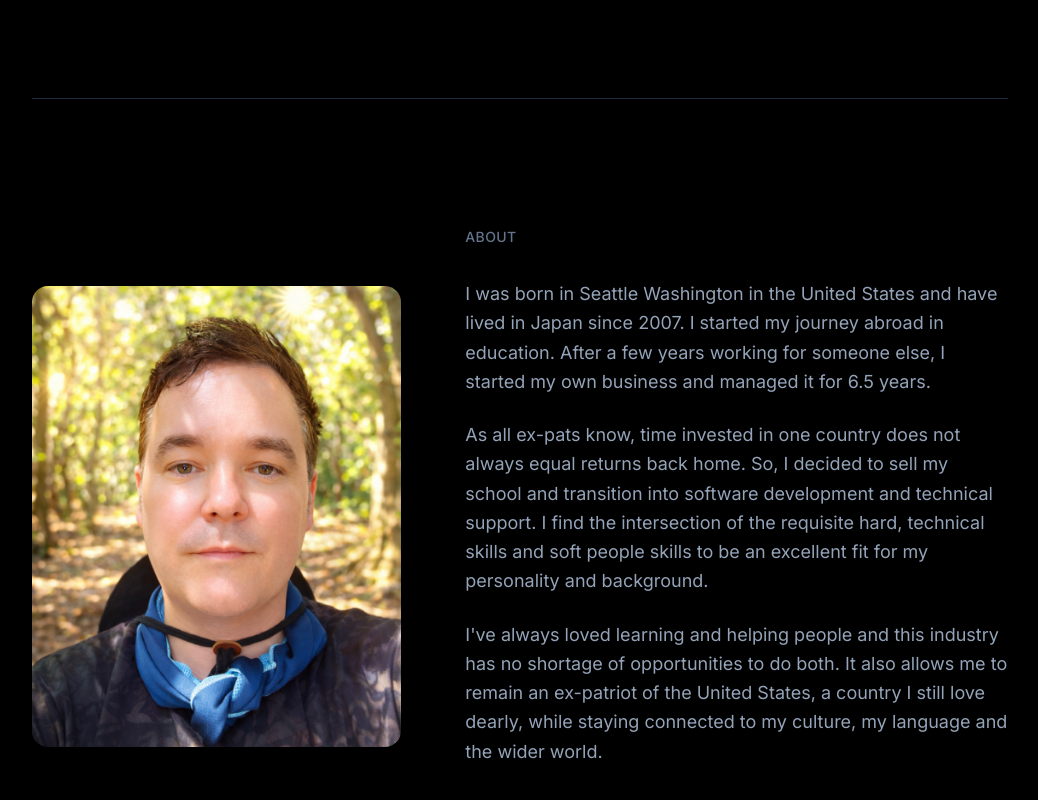
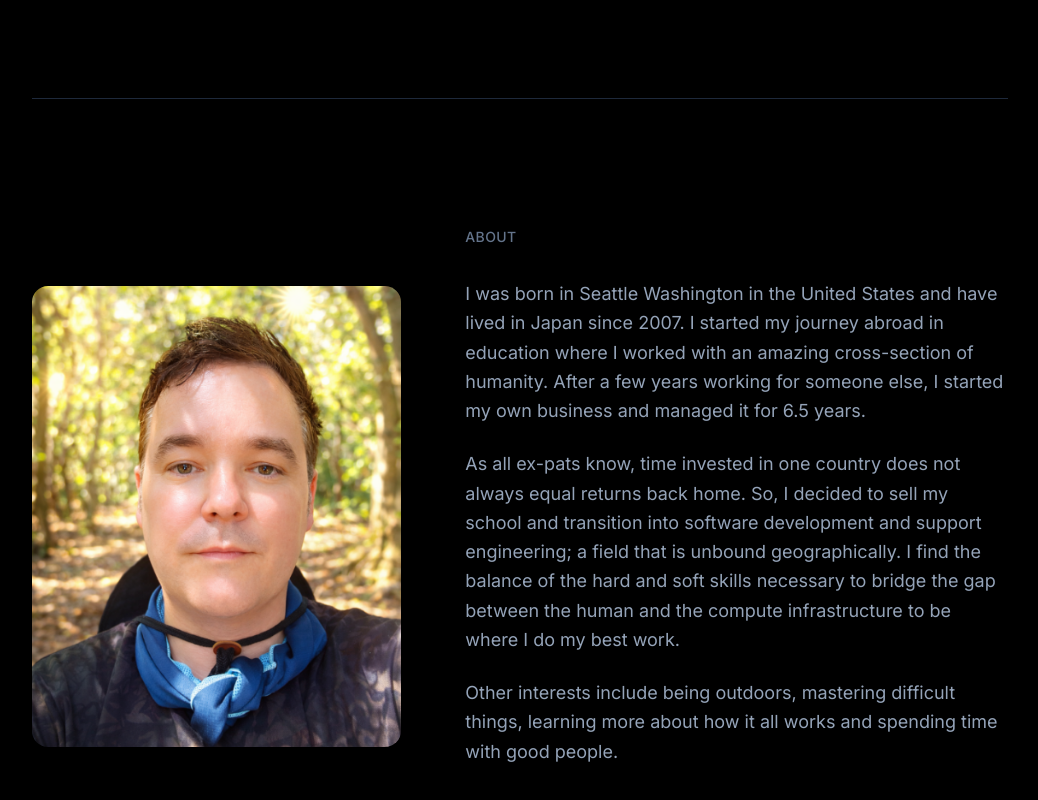
Before and after one commit to Trevorton27/personal-website, a Next.js app: page / in a window 1280 px wide. Shown: the part 914-1714 px from the top of the page, without its empty margins (120-1158 px from the left). Built offline with nearby package versions, Linux system fonts and the light colour scheme; no server answers.

Commit message:
redid mine intro

```diff
--- a/src/components/HomePageClient.tsx
+++ b/src/components/HomePageClient.tsx
@@ -246,7 +246,7 @@ export function HomePageClient({ projects }: HomePageClientProps) {
           <p
             className={`mt-8 text-lg md:text-xl leading-relaxed max-w-2xl ${isDark ? "text-slate-400" : "text-slate-600"}`}
           >
-            Check out mine works and philosphy below.
+            Scroll down to know mine works and philosphy.
           </p>
 
           <div className="mt-10 flex flex-wrap items-center gap-4">
@@ -352,7 +352,7 @@ export function HomePageClient({ projects }: HomePageClientProps) {
             >
               I was born in Seattle Washington in the United States and have
               lived in Japan since 2007. I started my journey abroad in
-              education. After a few years working for someone else, I started
+              education where I worked with an amazing cross-section of humanity. After a few years working for someone else, I started
               my own business and managed it for 6.5 years.
             </p>
             <p
@@ -360,19 +360,14 @@ export function HomePageClient({ projects }: HomePageClientProps) {
             >
               As all ex-pats know, time invested in one country does not always
               equal returns back home. So, I decided to sell my school and
-              transition into software development and technical support. I find
-              the intersection of the requisite hard, technical skills and soft
-              people skills to be an excellent fit for my personality and
-              background.
+              transition into software development and support engineering; a field that is unbound geographically. I find
+              the balance of the hard and soft skills necessary to bridge the gap between the human and the compute infrastructure to be where I do my best work.
+
             </p>
             <p
               className={`mt-6 text-lg leading-relaxed ${isDark ? "text-slate-400" : "text-slate-600"}`}
             >
-              I&apos;ve always loved learning and helping people and this industry
-              has no shortage of opportunities to do both. It also allows me to
-              remain an ex-patriot of the United States, a country I still love
-              dearly, while staying connected to my culture, my language and the
-              wider world.
+         Other interests include being outdoors, mastering difficult things, learning more about how it all works and spending time with good people.
             </p>
           </div>
         </div>
```
